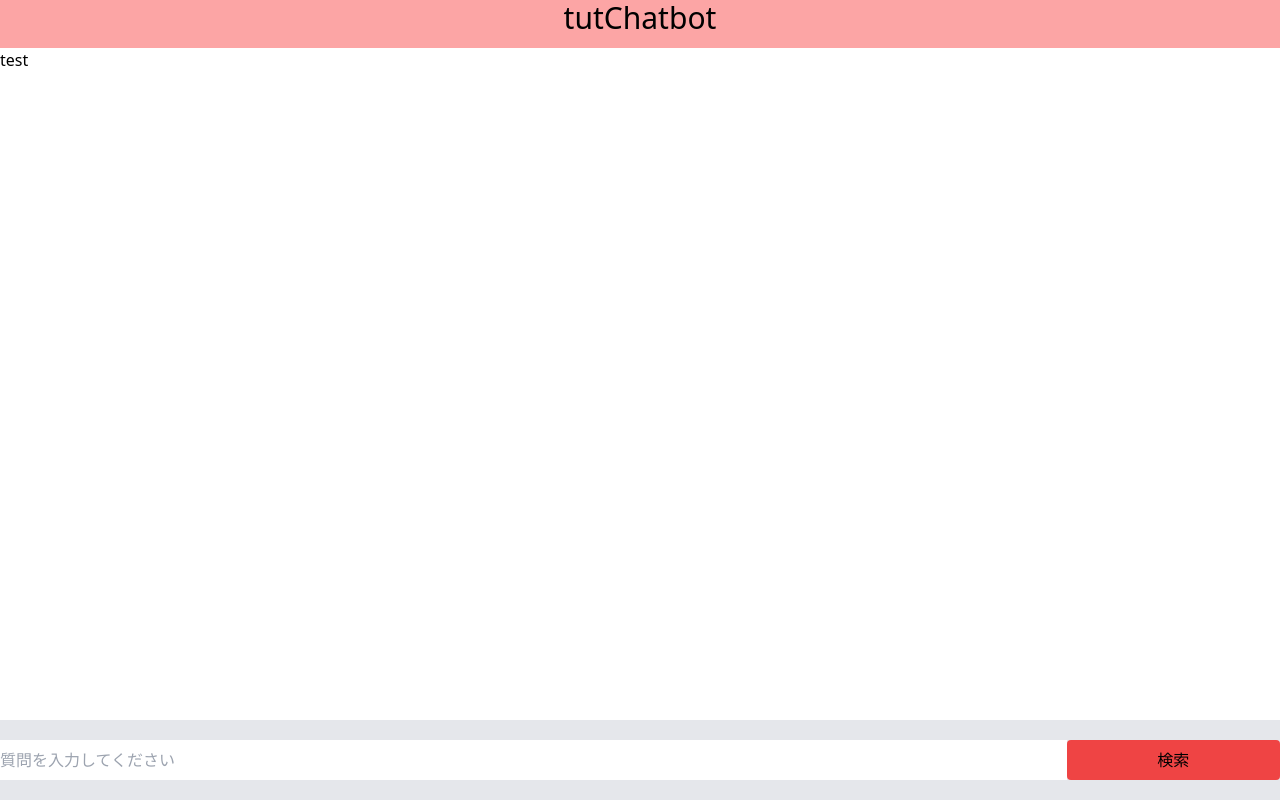
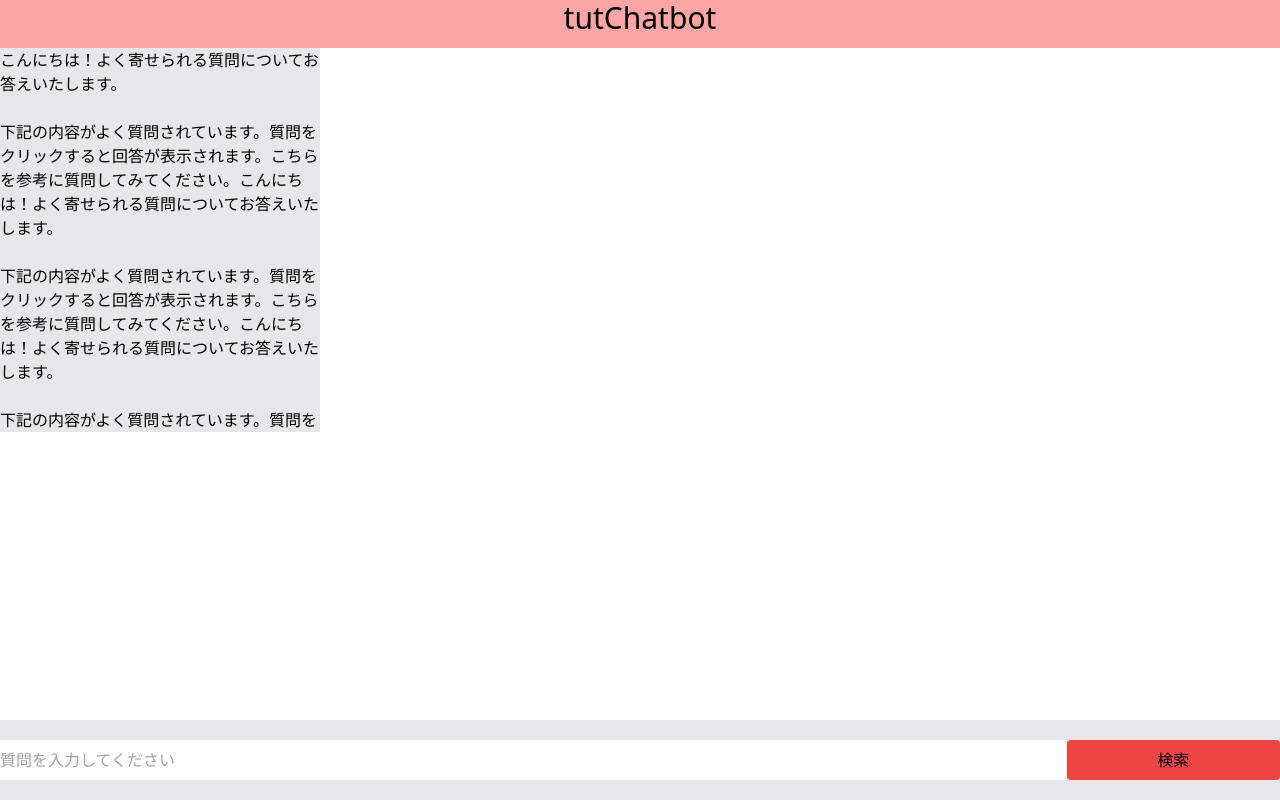
Before and after one commit to CITE-RAteam/chatbot-front, a Next.js app in the folder app/: page / in a window 1280 px wide. Built offline with nearby package versions, Linux system fonts and the light colour scheme.

Commit message:
[add] クライアント側のチャットスペースを追加

```diff
--- /dev/null
+++ b/app/features/components/ClientChats.tsx
@@ -0,0 +1,15 @@
+export default function ClientChats() {
+  const text: string =
+    "こんにちは！よく寄せられる質問についてお答えいたします。\n\n下記の内容がよく質問されています。質問をクリックすると回答が表示されます。こちらを参考に質問してみてください。";
+    return (
+    <div className="overflow-scroll min-h-BWHeaderFooter">
+      <div className="bg-gray-200 h-96 max-h-96 w-80 flex whitespace-pre-wrap overflow-scroll">
+        {text}
+        {text}
+        {text}
+        {text}
+        {text}
+      </div>
+    </div>
+  );
+}
--- a/app/pages/index.tsx
+++ b/app/pages/index.tsx
@@ -1,3 +1,4 @@
+import ClientChats from "@/features/components/ClientChats";
 import Footer from "@/features/components/Footer";
 import Header from "@/features/components/Header";
 
@@ -5,7 +6,7 @@ export default function Home() {
   return (
     <div>
       <Header />
-      <p>test</p>
+      <ClientChats />
       <Footer />
     </div>
   );
--- a/app/tailwind.config.ts
+++ b/app/tailwind.config.ts
@@ -20,6 +20,9 @@ const config: Config = {
         '4': '4 4 0%',
         '5': '5 5 0%',
         '6': '6 6 0%',
+      },
+      minHeight: {
+        'BWHeaderFooter': 'calc(100vh - 80px - 48px)'
       }
     },
   },
```
